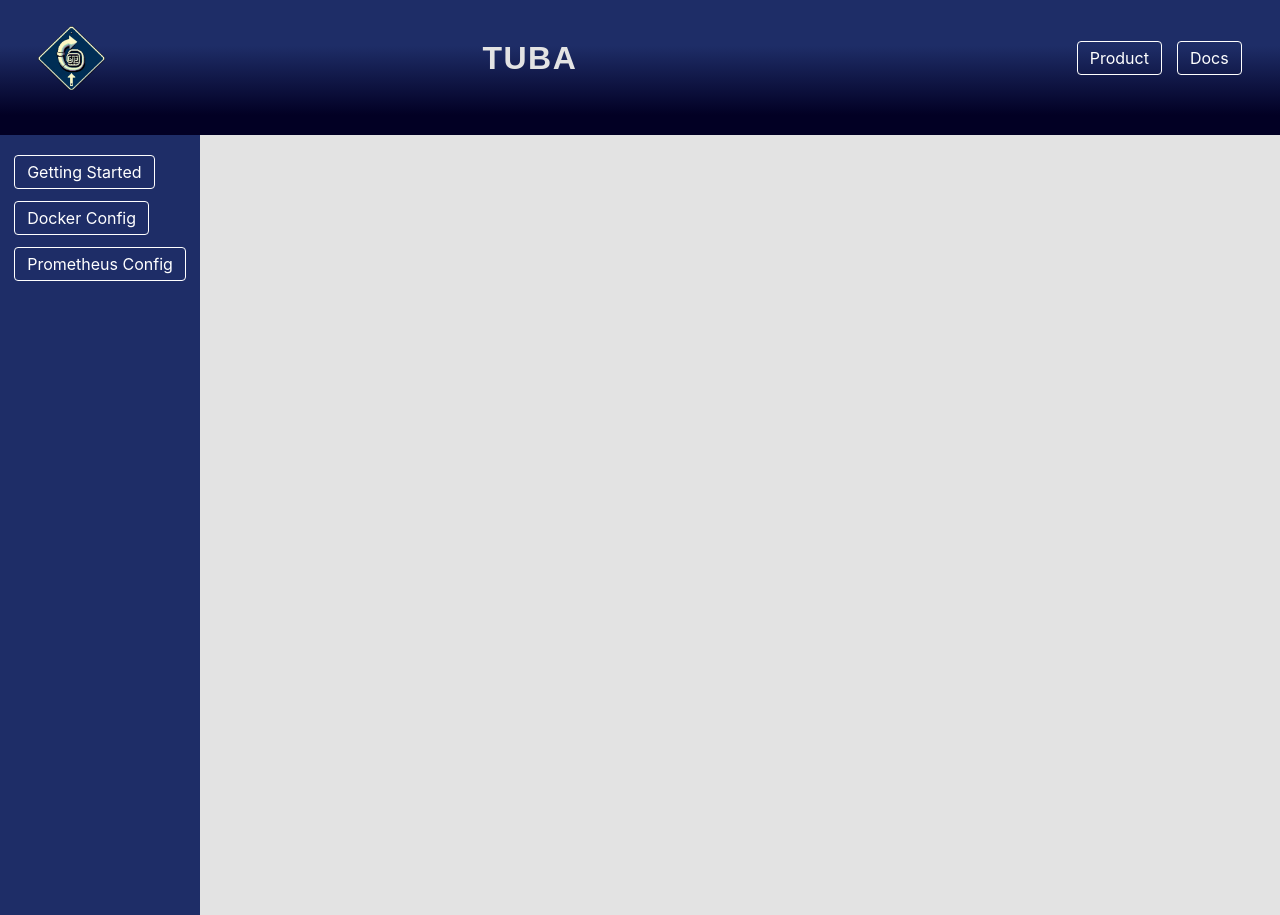
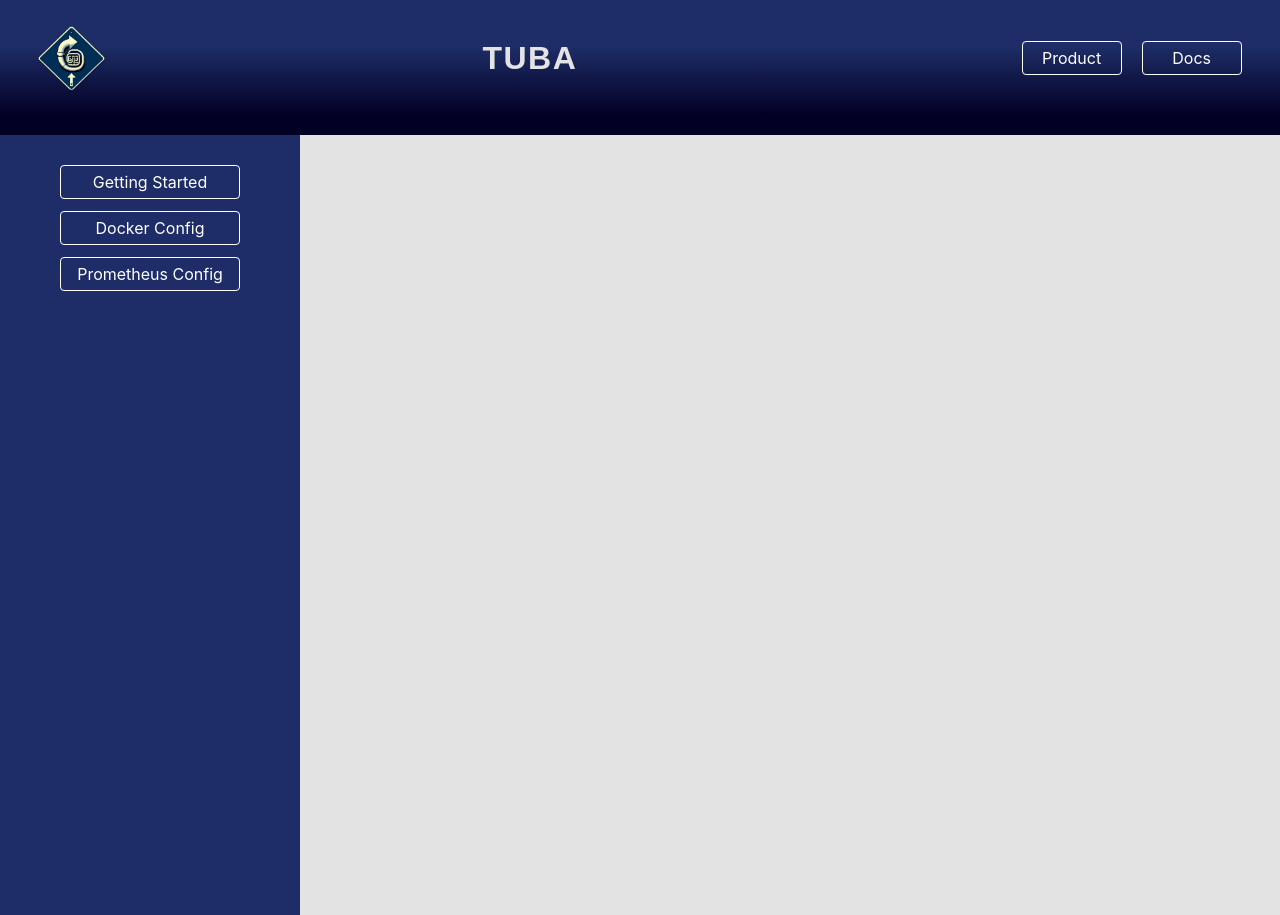
Before and after one commit to TUBA-Thunder-Geese/TUBA-Product, a React app: page /docs in a window 1280 px wide. Built offline with nearby package versions, Linux system fonts and the light colour scheme.

Commit message:
fixed button size issue for nav

```diff
--- a/src/components/Nav.jsx
+++ b/src/components/Nav.jsx
@@ -21,10 +21,10 @@ export default function Nav() {
         <div className="nav-buttons">
           <ul className="flex justify-end custom-space">
             <li className='mr-3'>
-              <Link to="/download" className="button-style">Product</Link>
+              <Link to="/download" className="button-style top-nav">Product</Link>
             </li>
             <li>
-              <Link to="/docs" className="button-style">Docs</Link>
+              <Link to="/docs" className="button-style top-nav">Docs</Link>
             </li>
           </ul>
         </div>
--- a/src/pages/Docs.jsx
+++ b/src/pages/Docs.jsx
@@ -7,12 +7,12 @@ import PrometheusConfig from "../components/Doc-PrometheusConfig.jsx";
 
 export default function Docs() {
   return (
-    <div className="docs-wrapper grid grid-cols-[200px_auto]">
+    <div className="docs-wrapper grid grid-cols-[300px_auto]">
       <div className="docs-nav flex justify-center">
         <ul className="docs-nav-links ">
-          <li className="mb-3"><Link to="getStarted" className="button-style">Getting Started</Link></li>
-          <li className="mb-3"><Link to="dockerConfig" className="button-style">Docker Config</Link></li>
-          <li className="mb-3"><Link to="promConfig" className="button-style">Prometheus Config</Link></li>
+          <li className="mb-3"><Link to="getStarted" className="button-style side-nav">Getting Started</Link></li>
+          <li className="mb-3"><Link to="dockerConfig" className="button-style side-nav">Docker Config</Link></li>
+          <li className="mb-3"><Link to="promConfig" className="button-style side-nav">Prometheus Config</Link></li>
         </ul>
       </div>
       <div className="docs-container">
--- a/src/styling/index.css
+++ b/src/styling/index.css
@@ -52,12 +52,22 @@ body {
     padding-bottom: 0.25rem;
     padding-left: 0.75rem;
     padding-right: 0.75rem;
+    /* width: 180px; */
+    text-align: center;
     color: #ffffff;
     transition: background-color 0.3s; /* Smooth transition for hover effect */
 }
 
 .button-style:hover {
     background-color: rgb(91, 143, 185); /* Replace with actual color code */
+}
+
+.top-nav {
+    width: 100px;
+}
+
+.side-nav {
+    width: 180px;
 }
 
 .home-wrapper {
```
